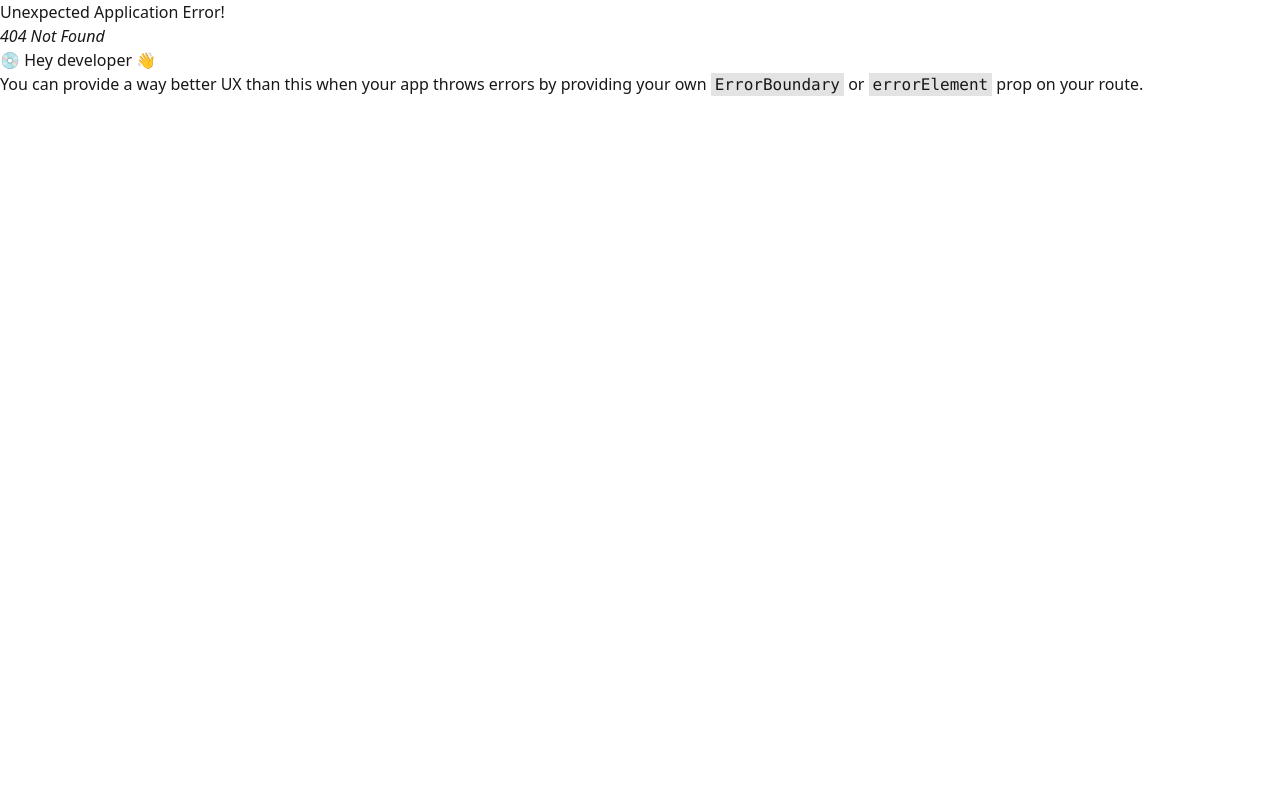
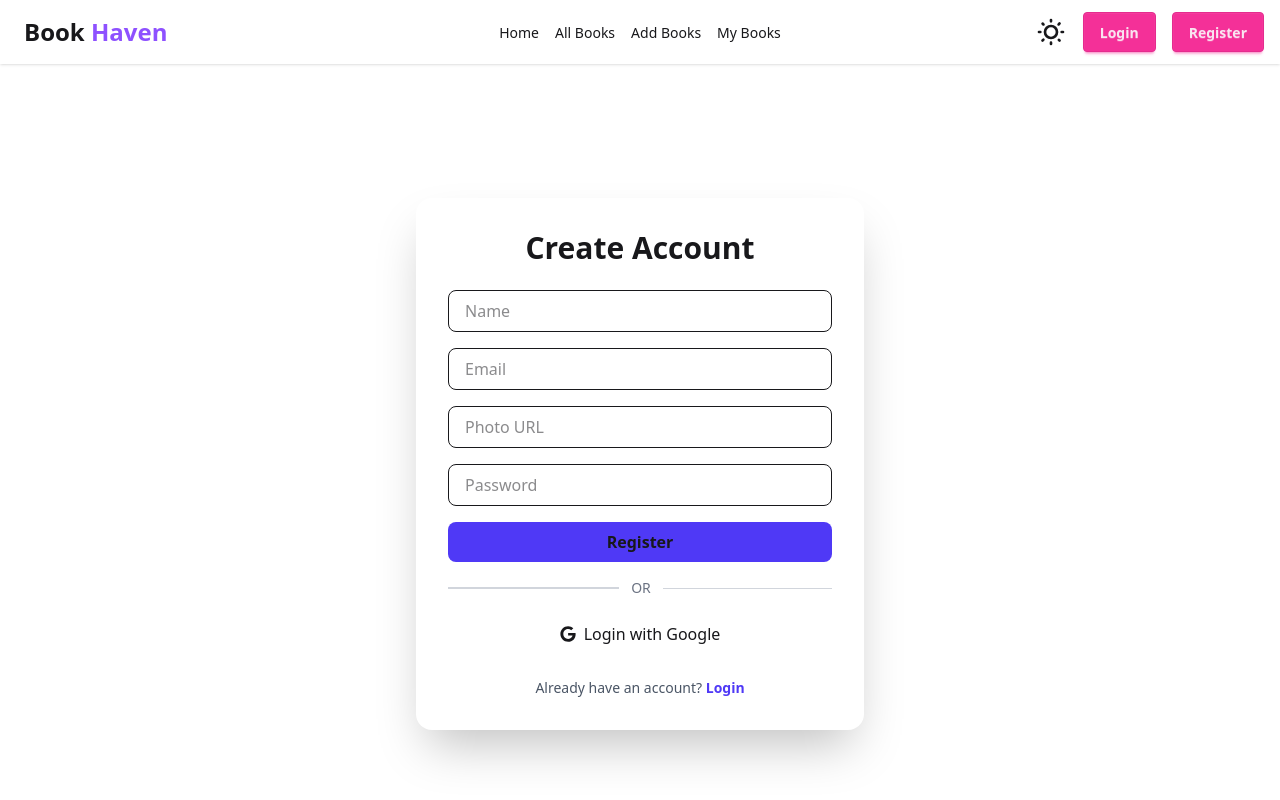
Before and after one commit to Hasib473/Book-Haven-Client, a React (Vite) app: page /registration in a window 1280 px wide. Before the commit this address had no page. Shown: the top 800 px of the page. Built offline with nearby package versions, Linux system fonts and the light colour scheme.

Commit message:
adding login and registration page

```diff
--- a/package.json
+++ b/package.json
@@ -15,6 +15,7 @@
     "react-dom": "^19.2.0",
     "react-icons": "^5.5.0",
     "react-router": "^7.13.0",
+    "react-toastify": "^11.0.5",
     "tailwindcss": "^4.1.18"
   },
   "devDependencies": {
--- a/src/Components/Home/Banner.jsx
+++ b/src/Components/Home/Banner.jsx
@@ -20,10 +20,10 @@ export default function Banner() {
         </p>
 
         <div className="flex justify-center gap-4">
-          <a className="rounded-full bg-white px-8 py-3 text-indigo-700 font-semibold">
+          <a className="rounded-full bg-white px-8 py-3 text-indigo-700 font-semibold cursor-pointer">
             All Books
           </a>
-          <a className="rounded-full border border-white px-8 py-3 font-semibold">
+          <a className="rounded-full border border-white px-8 py-3 font-semibold cursor-pointer ">
             Create Book
           </a>
         </div>
--- a/src/Components/Home/HomeSection.jsx
+++ b/src/Components/Home/HomeSection.jsx
@@ -49,6 +49,10 @@ export function TopGenres() {
 export function BookOfTheWeek() {
   return (
     <section className="relative py-24 ">
+
+      <div className="text-center mb-10">
+        <h2 className="text-3xl font-bold">Book of <span className="text-violet-600">the Week</span></h2>
+      </div>
   <div className="mx-auto grid max-w-6xl items-center gap-14  md:grid-cols-2">
 
   {/* Image */}
@@ -95,50 +99,3 @@ export function BookOfTheWeek() {
 
   );
 }
-
-// =============================
-// About The Book Haven Component
-// =============================
-export function AboutBookHaven() {
-  return (
-   <section className="relative overflow-hidden  py-28">
-  {/* Decorative blur */}
-  <div className="absolute -top-24 left-1/2 h-72 w-72 -translate-x-1/2 rounded-full blur-3xl" />
-
-  <div className="relative mx-auto max-w-4xl px-6 text-center animate-fade-up">
-    <span className="mb-4 inline-block rounded-full bg-indigo-100 px-4 py-1.5 text-sm font-semibold text-indigo-700">
-      About Us
-    </span>
-
-    <h2 className="mb-6 text-4xl font-bold tracking-tight ">
-      About The Book Haven
-    </h2>
-
-    <p className="mx-auto max-w-2xl text-lg leading-relaxed ">
-      The Book Haven is your digital sanctuary for discovering, creating, and
-      sharing books. Whether you’re a passionate reader or an aspiring writer,
-      we bring stories closer to the people who love them.
-    </p>
-  </div>
-
-  {/* Animation */}
-  <style jsx global>{`
-    @keyframes fadeUp {
-      from {
-        opacity: 0;
-        transform: translateY(30px);
-      }
-      to {
-        opacity: 1;
-        transform: translateY(0);
-      }
-    }
-
-    .animate-fade-up {
-      animation: fadeUp 1s ease-out both;
-    }
-  `}</style>
-</section>
-
-  );
-}
--- a/src/Components/Navbar.jsx
+++ b/src/Components/Navbar.jsx
@@ -97,7 +97,7 @@ const [theme, setTheme] = useState(localStorage.getItem("theme") || "light");
   </svg>
 </label>
     <NavLink className="btn btn-secondary" to="/login">Login</NavLink>
-    <a className="btn btn-secondary">Register</a>
+    <NavLink className="btn btn-secondary" to="/registration">Register</NavLink>
   </div>
 </div>
     );
--- a/src/Pages/AllBooks.jsx
+++ b/src/Pages/AllBooks.jsx
@@ -1,38 +1,9 @@
-import React from "react";
+import React from 'react';
 
 const AllBooks = () => {
-  const handlePayment = async () => {
-    try {
-      // ✅ Call backend /pay route
-      const res = await fetch("http://localhost:5000/pay");
-      const data = await res.json();
-
-      // ✅ Redirect user to SSLCommerz page
-      window.location.href = data.paymentUrl;
-
-    } catch (err) {
-      console.error("Payment initiation failed:", err);
-      alert("Payment start korte parlam na. Try again!");
-    }
-  };
-
   return (
-    <div style={{ textAlign: "center", marginTop: "50px" }}>
-      <h1>Buy Test Product - 100 BDT</h1>
-      <button
-        onClick={handlePayment}
-        style={{
-          padding: "12px 25px",
-          fontSize: "18px",
-          cursor: "pointer",
-          borderRadius: "5px",
-          backgroundColor: "#4CAF50",
-          color: "white",
-          border: "none"
-        }}
-      >
-        Pay Now
-      </button>
+    <div>
+      <h1>This is all books page </h1>
     </div>
   );
 };
--- a/src/Pages/Home.jsx
+++ b/src/Pages/Home.jsx
@@ -1,6 +1,6 @@
 import React from 'react';
 import Banner from '../Components/Home/Banner';
-import { AboutBookHaven, BookOfTheWeek, TopGenres } from '../Components/Home/HomeSection';
+import { BookOfTheWeek, TopGenres } from '../Components/Home/HomeSection';
 
 const Home = () => {
     return (
@@ -9,7 +9,7 @@ const Home = () => {
             <div>
             <TopGenres/>
             <BookOfTheWeek/>
-            <AboutBookHaven/>
+
             </div>
         </div>
     );
--- /dev/null
+++ b/src/Pages/Registrantion.jsx
@@ -0,0 +1,108 @@
+import React from 'react';
+import { FaGoogle } from 'react-icons/fa';
+import { NavLink } from 'react-router';
+import { toast } from 'react-toastify';
+
+const Registrantion = () => {
+
+    const handlesubmit = (e) => {
+        e.preventDefault();
+
+        const name= e.target.name.value;
+        const email = e.target.email.value;
+        const photo = e.target.photo.value;
+        const password = e.target.password.value;
+
+         const passwordRegex =
+            /^(?=.*[a-z])(?=.*[A-Z])(?=.*\d)(?=.*[@$!%*?#&])[A-Za-z\d@$!%*?#&]{8,}$/;
+
+        if (!passwordRegex.test(password)) {
+            toast.error(
+                "Password must be at least 8 characters and include uppercase, lowercase, number & special character"
+            );
+            return;
+        }
+
+        const user = {name, email, photo, password};
+
+        console.log(user);
+    }
+  return (
+    <div className="min-h-screen flex items-center justify-center  px-4">
+
+      <div className="w-full max-w-md rounded-2xl shadow-2xl p-8">
+
+        <h2 className="text-3xl font-bold text-center  mb-6">
+          Create Account
+        </h2>
+
+        <form onSubmit={handlesubmit} className="space-y-4">
+
+          <input
+            type="text"
+            name="name"
+            placeholder="Name"
+            required
+            className="w-full px-4 py-2 border rounded-lg focus:outline-none focus:ring-2 focus:ring-indigo-400"
+          />
+
+          <input
+            type="email"
+            name="email"
+            placeholder="Email"
+            required
+            className="w-full px-4 py-2 border rounded-lg focus:outline-none focus:ring-2 focus:ring-indigo-400"
+          />
+
+          <input
+            type="text"
+            name="photo"
+            placeholder="Photo URL"
+            required
+            className="w-full px-4 py-2 border rounded-lg focus:outline-none focus:ring-2 focus:ring-indigo-400"
+          />
+
+          <input
+            type="password"
+            name="password"
+            placeholder="Password"
+            required
+            className="w-full px-4 py-2 border rounded-lg focus:outline-none focus:ring-2 focus:ring-indigo-400"
+          />
+
+          <button
+            type="submit"
+            className="w-full bg-indigo-600  py-2 rounded-lg font-semibold hover:bg-indigo-700 transition duration-300"
+          >
+            Register
+          </button>
+        </form>
+
+        <div className="my-4 flex items-center">
+          <hr className="flex-grow border border-gray-300" />
+          <span className="px-3 text-gray-500 text-sm">OR</span>
+          <hr className="flex-grow border-gray-300" />
+        </div>
+
+        <button
+          className="w-full btn-secondary  flex items-center justify-center border-gray-300 py-2 cursor-pointer rounded-lg font-medium hover: transition duration-300"
+        >
+         <FaGoogle className="mr-2"/> Login with Google
+        </button>
+
+        <p className="text-center text-sm text-gray-600 mt-6">
+          Already have an account?{" "}
+          <NavLink
+            to="/login"
+            className="text-indigo-600 font-semibold hover:underline"
+          >
+            Login
+          </NavLink>
+        </p>
+
+      </div>
+    </div>
+  );
+};
+
+export default Registrantion;
--- a/src/Router/Router.jsx
+++ b/src/Router/Router.jsx
@@ -4,6 +4,7 @@ import Home from "../Pages/Home";
 import AllBooks from "../Pages/AllBooks";
 import AddBook from "../Pages/AddBook";
 import Login from "../Pages/Login";
+import Registrantion from "../Pages/Registrantion";
 
 const router = createBrowserRouter([
     {
@@ -27,6 +28,10 @@ const router = createBrowserRouter([
             {
                 path:'/login',
                 Component: Login
+            },
+            {
+                path:'/registration',
+                Component: Registrantion
             }
         ]
     }
--- a/src/main.jsx
+++ b/src/main.jsx
@@ -4,9 +4,12 @@ import './index.css'
 import App from './App.jsx'
 import { RouterProvider } from 'react-router'
 import router from './Router/Router.jsx'
+import { ToastContainer } from 'react-toastify'
 
 createRoot(document.getElementById('root')).render(
   <StrictMode>
       <RouterProvider router={router} />
+            <ToastContainer />
+
   </StrictMode>
 )
```
Also changed, not shown: 1 other file (tests, documents, lock files or other folders).
